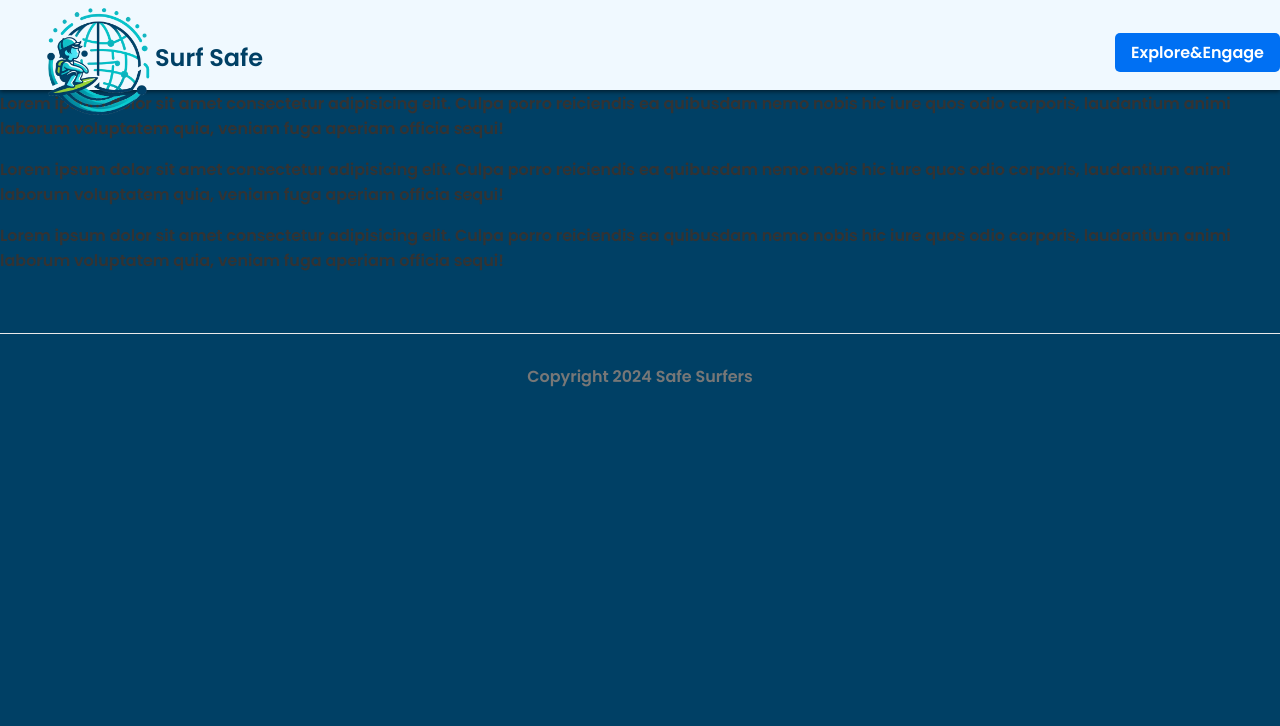
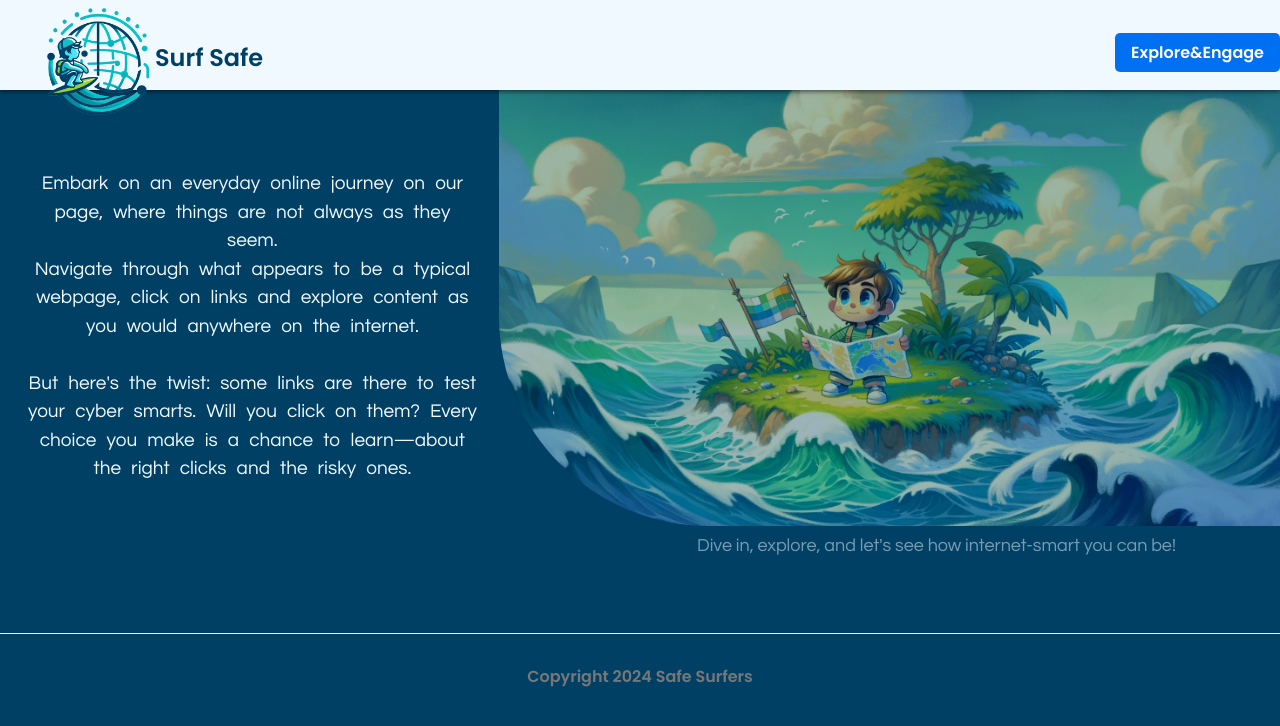
Before and after one commit to natalienakkk/SurfSafe, a Next.js app: page /websiteSimulation in a window 1280 px wide. Shown: the top 726 px of the page. Built offline with nearby package versions, Linux system fonts and the light colour scheme.

Commit message:
Websimulation intro

```diff
--- a/package.json
+++ b/package.json
@@ -11,15 +11,17 @@
   "dependencies": {
     "next": "^14.0.1",
     "react": "^18.2.0",
-    "react-dom": "^18.2.0",
-    "tailwindcss": "^3.3.5"
+    "react-dom": "^18.2.0"
   },
   "devDependencies": {
     "@types/node": "^20.8.10",
     "@types/react": "^18.2.14",
     "@types/react-dom": "^18.2.6",
+    "autoprefixer": "^10.4.17",
     "eslint": "^8.44.0",
     "eslint-config-next": "^14.0.1",
+    "postcss": "^8.4.34",
+    "tailwindcss": "^3.4.1",
     "typescript": "^5.1.6"
   }
 }
--- a/pages/start.js
+++ b/pages/start.js
@@ -21,6 +21,7 @@ const Start = () => {
         <button className={styles.PlayButton} onClick={() => navigateToPage('/chat')}>Play Now</button>
       </div>
     </div>
+
   );
 }
 
--- a/pages/websiteSimulation.js
+++ b/pages/websiteSimulation.js
@@ -1,17 +1,29 @@
 import Head from 'next/head'
+import styles from '../styles/WebsiteSimulation.module.css'
 
 const WebsiteSimulation = () => {
   return (
     <>
       <Head>
         <title>Website Simulation</title>
-        <meta name="keywords" content="websiteSimulation"/>
+        <meta name="keywords" content="websiteSimulation" />
       </Head>
-      <div>
-        <h1>WebsiteSimulation</h1>
-        <p>Lorem ipsum dolor sit amet consectetur adipisicing elit. Culpa porro reiciendis ea quibusdam nemo nobis hic iure quos odio corporis, laudantium animi laborum voluptatem quia, veniam fuga aperiam officia sequi!</p>
-        <p>Lorem ipsum dolor sit amet consectetur adipisicing elit. Culpa porro reiciendis ea quibusdam nemo nobis hic iure quos odio corporis, laudantium animi laborum voluptatem quia, veniam fuga aperiam officia sequi!</p>
-        <p>Lorem ipsum dolor sit amet consectetur adipisicing elit. Culpa porro reiciendis ea quibusdam nemo nobis hic iure quos odio corporis, laudantium animi laborum voluptatem quia, veniam fuga aperiam officia sequi!</p>
+      <div className={styles.ContainerSimulationIntro}>
+        <div className={styles.ParaIntroSimulation}>
+          <p className={styles.SingleParaSimulation}>Embark on an everyday online journey on our page, where
+            things are not always as they seem.<br></br>
+            Navigate through what appears to be a typical webpage,
+            click on links and explore content as you would anywhere on the internet.
+            <br></br>
+            <br></br>
+            But here's the twist: some links are there to test your cyber smarts.
+            Will you click on them? Every choice you make is a
+            chance to learn—about the right clicks and the risky ones.</p>
+        </div>
+        <div className={styles.ImgIntroSimulation}>
+          <img src="mapSurfing.webp" alt="description" />
+          <p className={styles.UnderImg}>Dive in, explore, and let's see how internet-smart you can be!</p>
+        </div>
       </div>
     </>
   );
--- /dev/null
+++ b/postcss.config.js
@@ -0,0 +1,6 @@
+module.exports = {
+  plugins: {
+    tailwindcss: {},
+    autoprefixer: {},
+  },
+}
--- a/styles/Start.module.css
+++ b/styles/Start.module.css
@@ -6,7 +6,7 @@
     height: 35vh;
     /* Gap between the cards */
     gap: 40px;
-    padding-bottom: 170px;
+    padding-bottom: 230px;
 
   }
 
--- /dev/null
+++ b/styles/WebsiteSimulation.module.css
@@ -0,0 +1,46 @@
+@import url("https://fonts.googleapis.com/css2?family=Questrial&display=swap");
+
+
+.ContainerSimulationIntro {
+    display: flex;
+    align-items: flex-start;
+}
+
+.ParaIntroSimulation {
+    margin-top: 150px;
+    margin-left: 2%;
+    flex: 1;
+    padding-right: 20px;
+
+}
+
+.ImgIntroSimulation {
+    width: 61%;
+    margin-top: 80px;
+    text-align: center;
+
+}
+
+.ImgIntroSimulation img {
+    width: 100%;
+    height: auto;
+    opacity: 61%;
+    border-bottom-left-radius: 210px;
+}
+
+.SingleParaSimulation {
+    font-size: 19px;
+    color: var(--primary-color);
+    font-family: 'Questrial';
+    word-spacing: 6px;
+    line-height: 1.5;
+    text-align: center;
+}
+
+.UnderImg {
+    font-family: 'Questrial';
+    color: #779CB2;
+    margin-left: 12%;
+    margin-top: 3px;
+    font-size: 18px;
+}
--- a/styles/globals.css
+++ b/styles/globals.css
@@ -32,7 +32,9 @@ footer {
   padding: 30px 0;
   margin-top: 60px;
   color: #777;
-  border-top: 1px solid #eaeaea;
+  /* background-color: wheat; */
+  /* z-index: 2; */
+  border-top: 1px solid var(--primary-color);
 }
 .not-found {
   text-align: center;
```
Also changed, not shown: pages/index.js (+11 -1 lines), styles/Home.module.css (+3 -29 lines), tailwind.config.js (added, +8 -0 lines), public/mapSurfing.webp (added), 1 other file (tests, documents, lock files or other folders).
